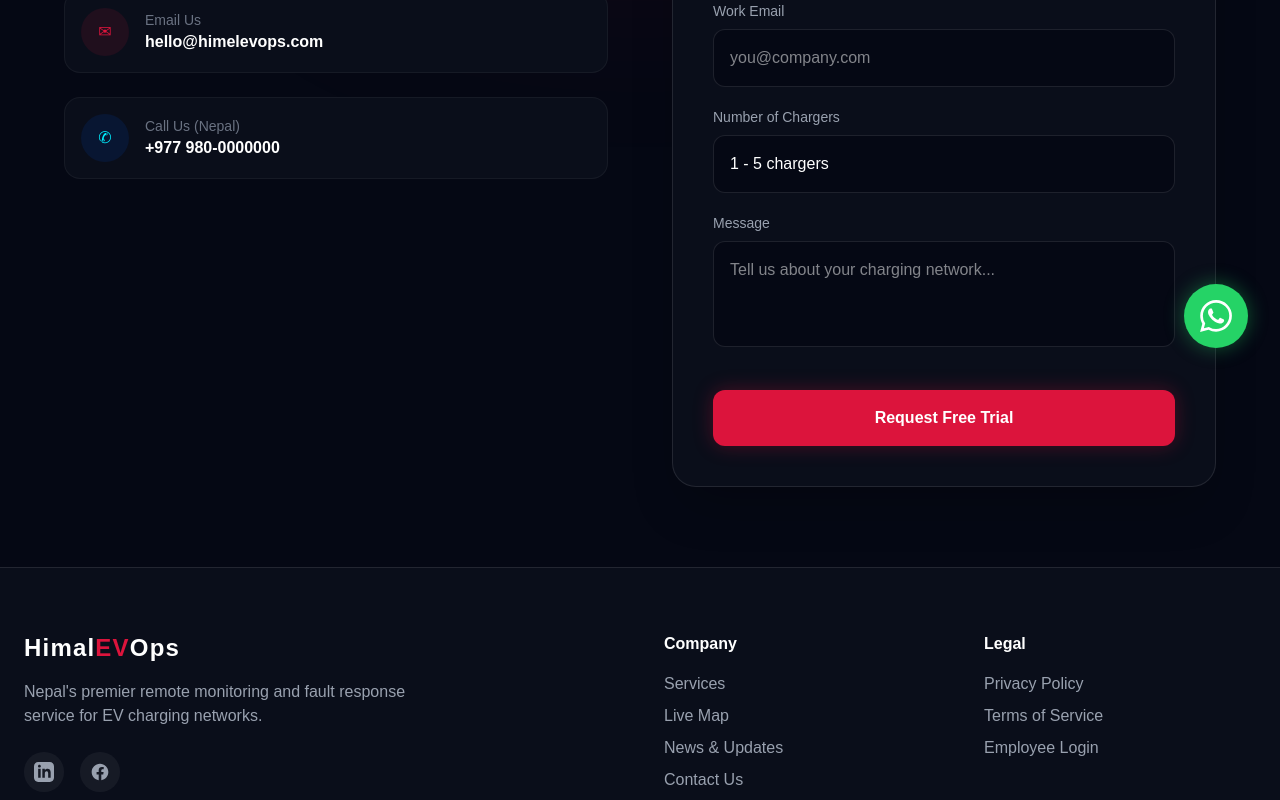
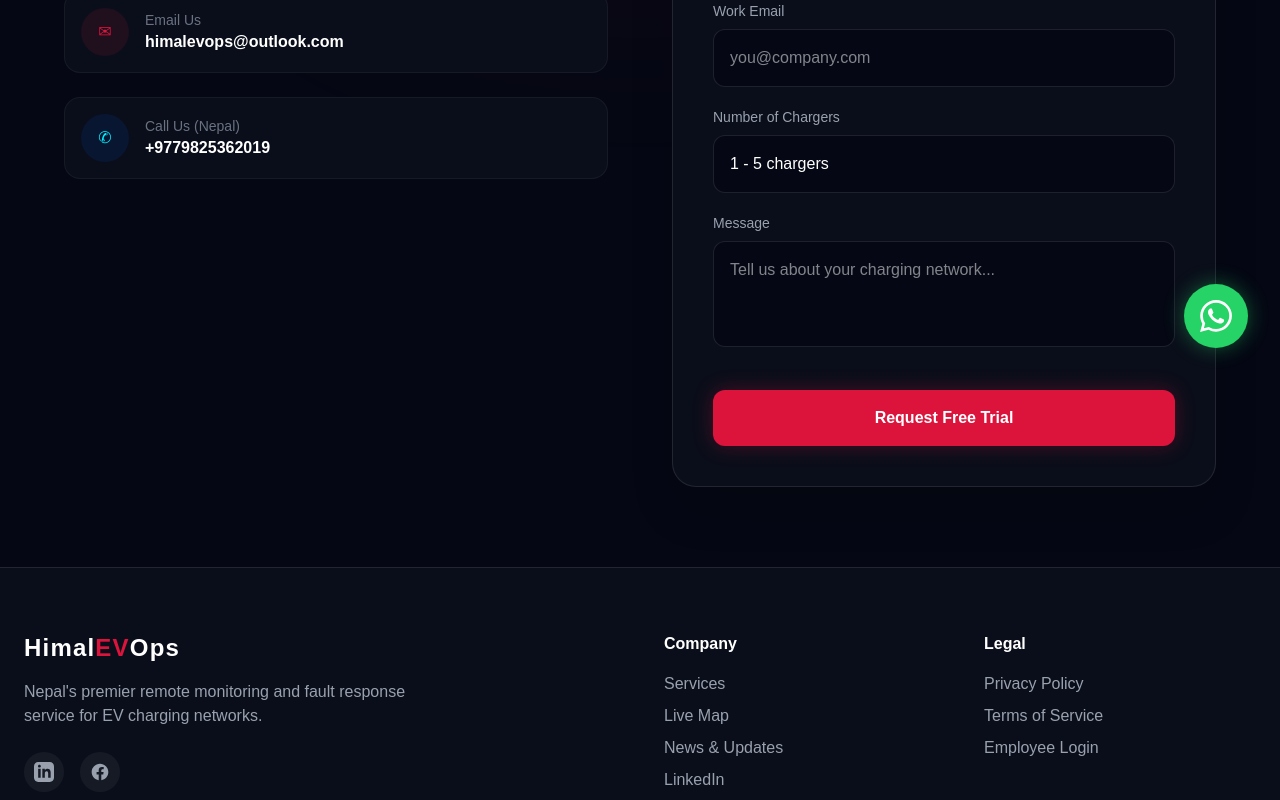
Before and after one commit to Prior2024/HimalEVOps-web, a Next.js app: page /contact in a window 1280 px wide. Shown: the part 420-1220 px from the top of the page. Built offline with nearby package versions, Linux system fonts and the light colour scheme.

Commit message:
feat: update official contact email and LinkedIn social links

```diff
--- a/app/components/footer.tsx
+++ b/app/components/footer.tsx
@@ -15,11 +15,11 @@ export default function Footer() {
           </p>
           <div className="flex gap-4">
             {/* LinkedIn */}
-            <a href="#" className="w-10 h-10 rounded-full bg-white/5 flex items-center justify-center text-gray-400 hover:text-white hover:bg-[#003893] transition-all">
+            <a href="https://www.linkedin.com/company/himalevops" className="w-10 h-10 rounded-full bg-white/5 flex items-center justify-center text-gray-400 hover:text-white hover:bg-[#003893] transition-all">
               <svg className="w-5 h-5" fill="currentColor" viewBox="0 0 24 24"><path d="M19 0h-14c-2.761 0-5 2.239-5 5v14c0 2.761 2.239 5 5 5h14c2.762 0 5-2.239 5-5v-14c0-2.761-2.238-5-5-5zm-11 19h-3v-11h3v11zm-1.5-12.268c-.966 0-1.75-.79-1.75-1.764s.784-1.764 1.75-1.764 1.75.79 1.75 1.764-.783 1.764-1.75 1.764zm13.5 12.268h-3v-5.604c0-3.368-4-3.113-4 0v5.604h-3v-11h3v1.765c1.396-2.586 7-2.777 7 2.476v6.759z"/></svg>
             </a>
             {/* Facebook */}
-            <a href="#" className="w-10 h-10 rounded-full bg-white/5 flex items-center justify-center text-gray-400 hover:text-white hover:bg-[#003893] transition-all">
+            <a href="https://www.facebook.com/himalevops" className="w-10 h-10 rounded-full bg-white/5 flex items-center justify-center text-gray-400 hover:text-white hover:bg-[#003893] transition-all">
               <svg className="w-5 h-5" fill="currentColor" viewBox="0 0 24 24"><path d="M22 12c0-5.523-4.477-10-10-10S2 6.477 2 12c0 4.991 3.657 9.128 8.438 9.878v-6.987h-2.54V12h2.54V9.797c0-2.506 1.492-3.89 3.777-3.89 1.094 0 2.238.195 2.238.195v2.46h-1.26c-1.243 0-1.63.771-1.63 1.562V12h2.773l-.443 2.89h-2.33v6.988C18.343 21.128 22 16.991 22 12z"/></svg>
             </a>
           </div>
@@ -33,6 +33,7 @@ export default function Footer() {
             <li><Link href="/services" className="hover:text-[#DC143C]">Services</Link></li>
             <li><Link href="/map" className="hover:text-[#DC143C]">Live Map</Link></li>
             <li><Link href="/blog" className="hover:text-[#DC143C]">News & Updates</Link></li>
+            <li><a href="https://www.linkedin.com/company/himalevops" target="_blank" rel="noreferrer" className="hover:text-[#DC143C]">LinkedIn</a></li>
             <li><Link href="/contact" className="hover:text-[#DC143C]">Contact Us</Link></li>
           </ul>
         </div>
--- a/app/contact/page.tsx
+++ b/app/contact/page.tsx
@@ -54,7 +54,7 @@ export default function ContactPage() {
               <div className="w-12 h-12 rounded-full bg-[#DC143C]/10 flex items-center justify-center text-[#DC143C]">✉</div>
               <div>
                 <p className="text-gray-500 text-sm">Email Us</p>
-                <p className="text-white font-bold">hello@himelevops.com</p>
+                <p className="text-white font-bold">himalevops@outlook.com</p>
               </div>
             </div>
 
@@ -62,7 +62,7 @@ export default function ContactPage() {
               <div className="w-12 h-12 rounded-full bg-[#003893]/20 flex items-center justify-center text-[#00F0FF]">✆</div>
               <div>
                 <p className="text-gray-500 text-sm">Call Us (Nepal)</p>
-                <p className="text-white font-bold">+977 980-0000000</p>
+                <p className="text-white font-bold">+9779825362019</p>
               </div>
             </div>
           </div>
```
